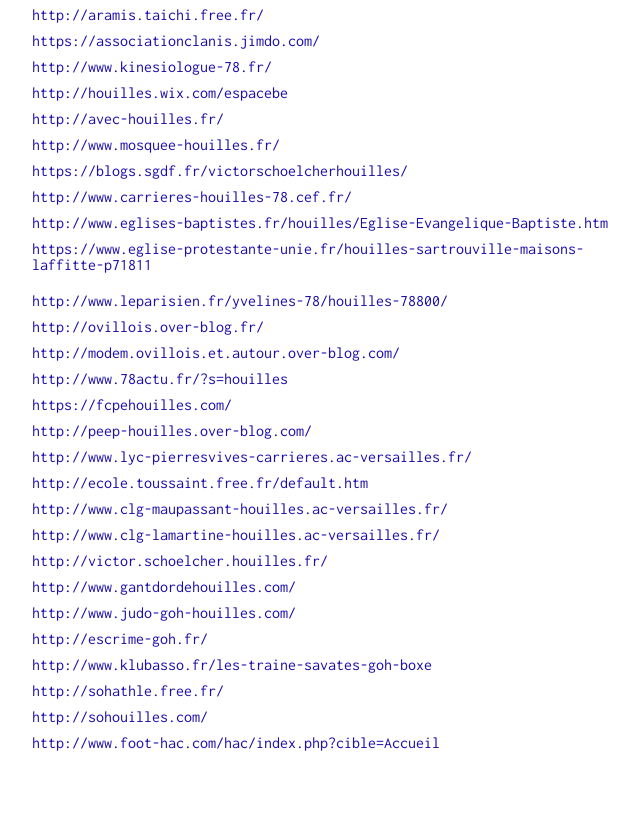
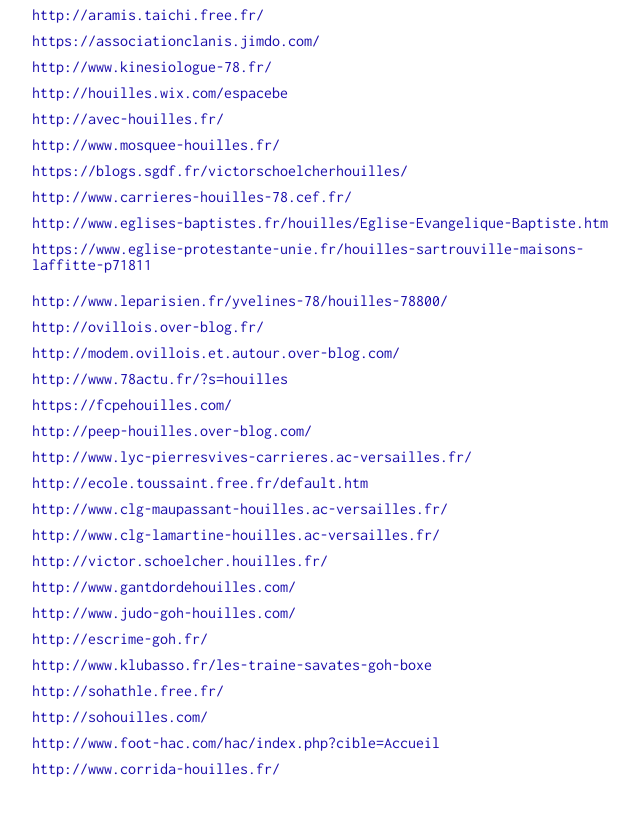
Before and after one commit to houilles/annuaire-sites-internet, a Jekyll site: the page built from index.html, in a window 1280 px wide, cut to the strip 447-1319 px from the top of the page. Shown: the top 816 px of the strip, without its empty margins (318-958 px from the left). Built offline with Jekyll 4.4.1, drawn with Linux system fonts in a browser that asks for light colours; some of the changed lines change nothing that is shown.

Commit message:
Update links.yml

```diff
--- a/_data/links.yml
+++ b/_data/links.yml
@@ -40,3 +40,4 @@
 - url: http://sohathle.free.fr/
 - url: http://sohouilles.com/
 - url: http://www.foot-hac.com/hac/index.php?cible=Accueil
+- url: http://www.corrida-houilles.fr/
```
